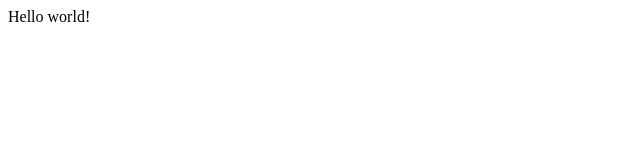
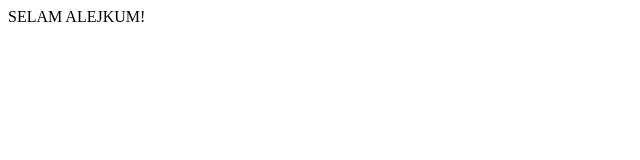
Before and after one commit to islam-ba/web, a Gatsby site: page / in a window 1280 px wide. Shown: the whole page, without its empty margins (0-640 px from the left). Built offline with nearby package versions, Linux system fonts and the light colour scheme; Gatsby itself is replaced by a stand-in of ours.

Commit message:
Update index.js

```diff
--- a/src/pages/index.js
+++ b/src/pages/index.js
@@ -1,5 +1,5 @@
 import React from "react"
 
 export default function Home() {
-  return <div>Hello world!</div>
+  return <div>SELAM ALEJKUM!</div>
 }
```
